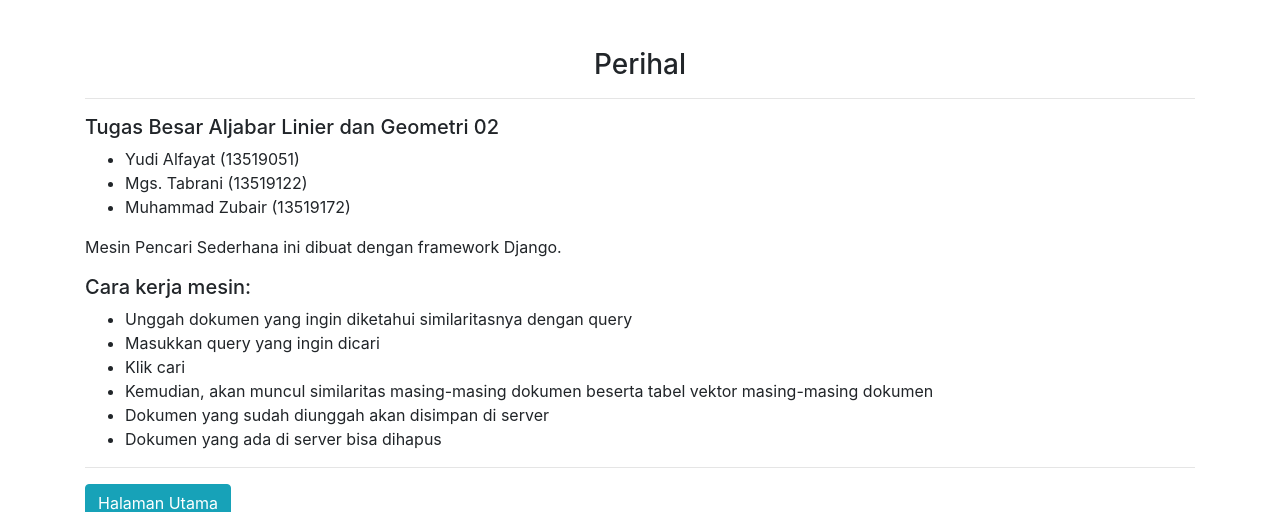
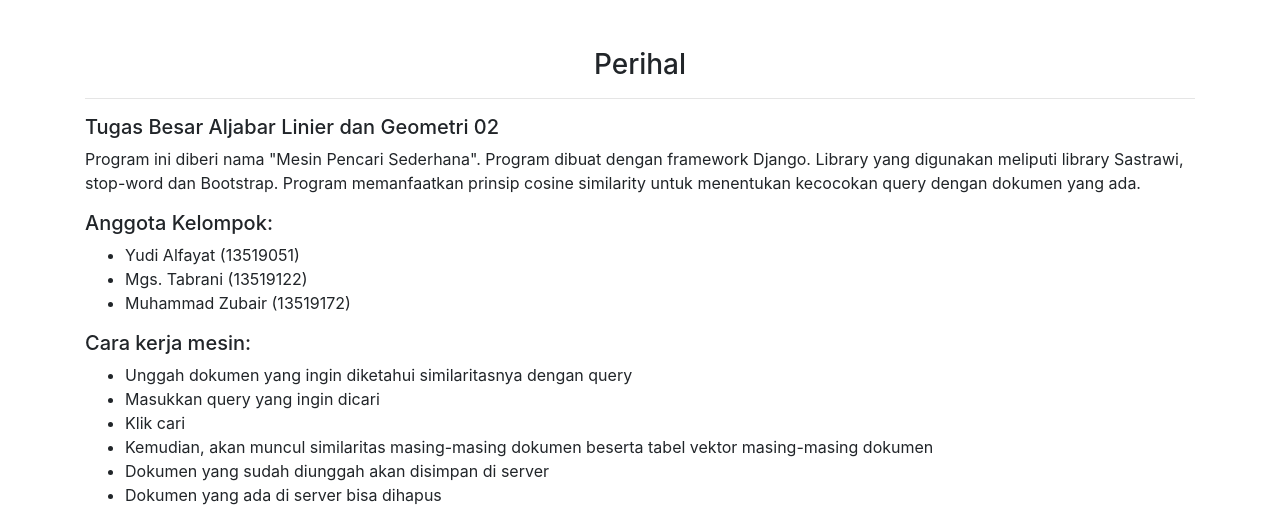
Before and after one commit to ylfyt/Algeo02-19051, a Django app: page /about in a window 1280 px wide. Shown: the top 512 px of the page. Run offline with Django 3.2, Linux system fonts and the light colour scheme.

```diff
--- a/src/Algeo02/cosinesimilarity/templates/cosinesimilarity/about.html
+++ b/src/Algeo02/cosinesimilarity/templates/cosinesimilarity/about.html
@@ -9,12 +9,14 @@
             <h3 style="text-align: center;">Perihal</h3>
             <hr>
             <h5>Tugas Besar Aljabar Linier dan Geometri 02</h5>
+            <p>Program ini diberi nama "Mesin Pencari Sederhana". Program dibuat dengan framework Django. Library yang digunakan meliputi library Sastrawi, stop-word dan Bootstrap. Program memanfaatkan prinsip cosine similarity untuk menentukan kecocokan query dengan dokumen yang ada.</p>
+            <h5>Anggota Kelompok: </h5>
             <ul>
                 <li>Yudi Alfayat (13519051)</li>
                 <li>Mgs. Tabrani (13519122)</li>
                 <li>Muhammad Zubair (13519172)</li>
             </ul>
-            <p>Mesin Pencari Sederhana ini dibuat dengan framework Django.</p>
+
             <h5>Cara kerja mesin: </h5>
             <ul>
                 <li>Unggah dokumen yang ingin diketahui similaritasnya dengan query</li>
--- a/src/Algeo02/cosinesimilarity/templates/cosinesimilarity/home.html
+++ b/src/Algeo02/cosinesimilarity/templates/cosinesimilarity/home.html
@@ -23,7 +23,7 @@
         <br>
         <form action="search" method='post'>
             {% csrf_token %} {% comment %} using token to send the data {% endcomment %}
-            <input type="text" name="query" placeholder="Cari...">
+            <input type="text" name="query" placeholder="Cari..." size="100">
             <input type="submit" value="Cari" class="btn-primary">
         </form>
         <p>{{ cosinesimilarity }}</p>
--- a/src/Algeo02/cosinesimilarity/templates/cosinesimilarity/search.html
+++ b/src/Algeo02/cosinesimilarity/templates/cosinesimilarity/search.html
@@ -16,7 +16,7 @@
 		<hr>
 		<form action="search" method='post'>
             {% csrf_token %} {% comment %} using token to send the data {% endcomment %}
-            <input type="text" name="query" placeholder="Cari...">
+            <input type="text" name="query" placeholder="Cari..." size="100">
             <input type="submit" value="Cari" class="btn-primary">
         </form>
 		<br>
```
Also changed, not shown: README.md, 1 other file.
